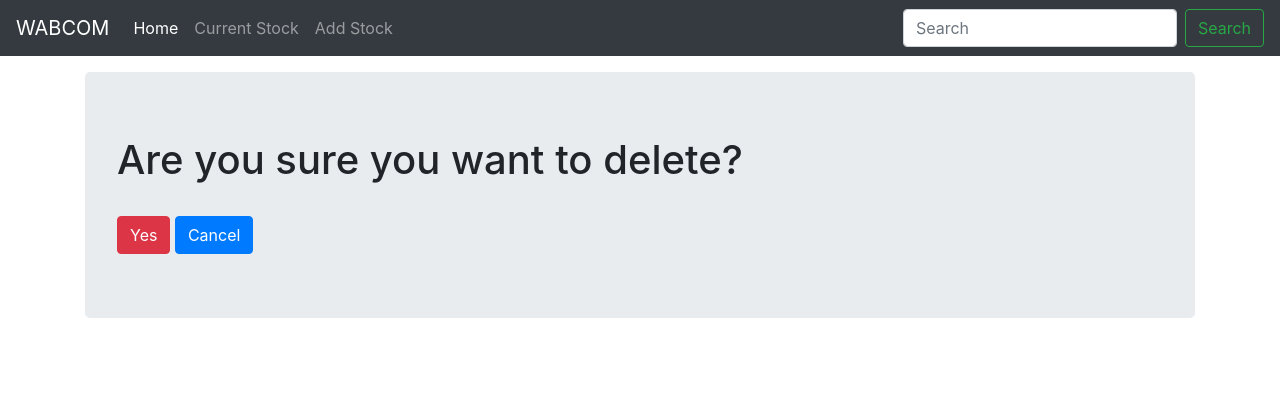
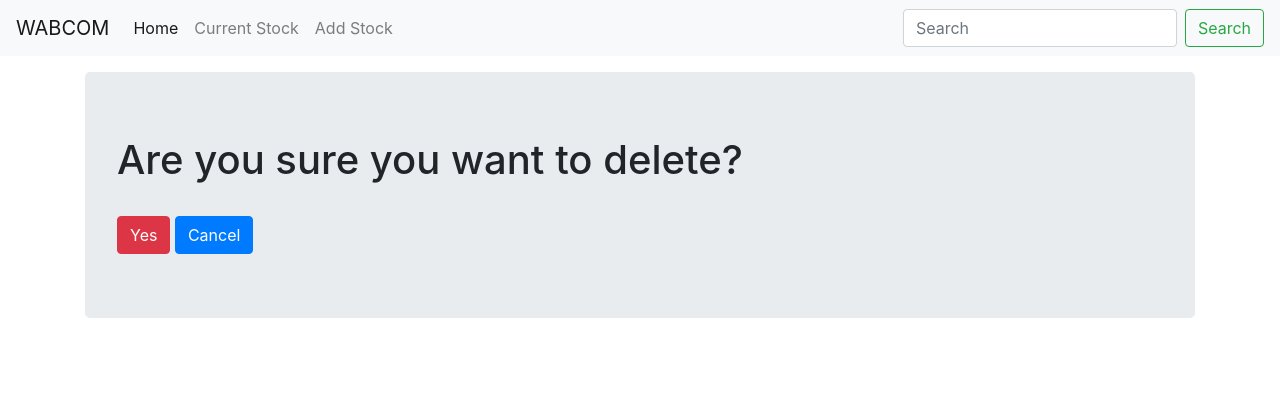
Before and after one commit to paulwababu/Inventory_management_system, a Django app: page /delete_items/1/ in a window 1280 px wide. Shown: the top 420 px of the page. Run offline with Django 3.2, Linux system fonts and the light colour scheme; a user stored in the database is signed in; data comes from the database, SQL or seed files in the repository; some libraries are stand-ins or nearby versions.

Commit message:
Update delete_items.html

```diff
--- a/djangoproject/stockmgmgt/templates/delete_items.html
+++ b/djangoproject/stockmgmgt/templates/delete_items.html
@@ -44,7 +44,7 @@
 </head>
 
 <body>
-  <nav class="navbar navbar-expand-md navbar-dark fixed-top bg-dark">
+  <nav class="navbar navbar-expand-md navbar-light fixed-top bg-light">
     <a class="navbar-brand" href="/">WABCOM</a>
     <button class="navbar-toggler" type="button" data-toggle="collapse" data-target="#navbarCollapse"
       aria-controls="navbarCollapse" aria-expanded="false" aria-label="Toggle navigation">
```
